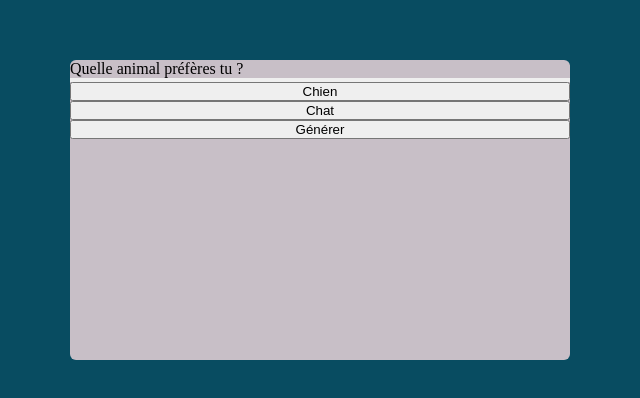
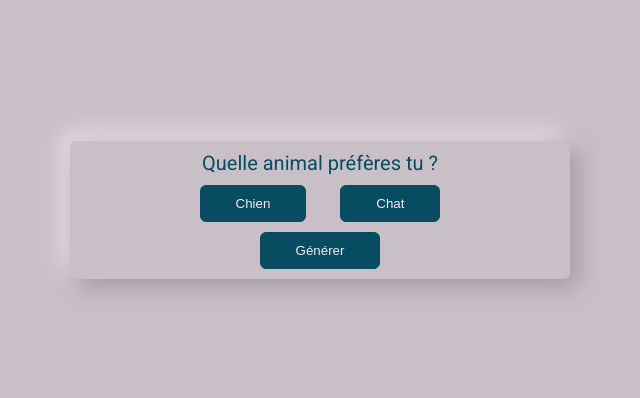
Before and after one commit to NoeSourdes/img-random-dog-cat, a website: page index.html in a window 1280 px wide. Shown: the part 190-588 px from the top of the page, without its empty margins (320-960 px from the left). Drawn offline with Linux system fonts and the light colour scheme.

Commit message:
finalisation du html et du css et début du js

```diff
--- a/index.html
+++ b/index.html
@@ -11,14 +11,16 @@
     <section class="page">
         <div class="section">
             <label class="sentance">Quelle animal préfères tu ?</label>
-            <button>
-                <button class="dog">Chien</button>
-                <button class="cat">Chat</button>
-            </button>
-            <div class="img-dog"></div>
-            <div class="img-cat"></div>
-            <button class="submit">Générer</button>
+            <div class="button">
+                <button id="dog">Chien</button>
+                <button id="cat">Chat</button>
+            </div>
+
+            <div id="img-dog"></div>
+            <div id="img-cat"></div>
+            <button id="submit" onclick="start()">Générer</button>
         </div>
     </section>
+    <script src="./index.js"></script>
 </body>
 </html>
--- a/index.js
+++ b/index.js
@@ -0,0 +1,16 @@
+const imgDog = document.getElementById("img-dog")
+const imgCat = document.getElementById("img-cat")
+const buttonDog = document.getElementById("dog")
+const buttonCat = document.getElementById("cat")
+let verification
+
+buttonDog.addEventListener('click', () => {
+    verification = "dog"
+    console.log(verification)
+})
+
+
+function start(){
+
+    fetch()
+}
--- a/style.scss
+++ b/style.scss
@@ -1,3 +1,5 @@
+@import url('https://fonts.googleapis.com/css2?family=Roboto:wght@100;300;400;500&display=swap');
+
 *{
   margin: 0;
   padding: 0;
@@ -6,7 +8,8 @@
   box-sizing: border-box;
 }
 body {
-  background: #084C61;
+  background: #C8BFC7;
+  font-family: 'Roboto', sans-serif;
   height: 100vh;
 }
 .page{
@@ -17,15 +20,49 @@ body {
   .section{
     display: flex;
     flex-direction: column;
+    justify-content: center;
+    align-items: center;
+    justify-content: space-evenly;
     width: 500px;
-    height: 300px;
     background: #C8BFC7;
     border-radius: 6px;
-    .sentance{
-
+    background: #C8BFC7;
+    box-shadow:  7px 7px 24px #9c959b,
+    -7px -7px 24px #f4e9f3;
+    .sentance {
+      padding: 10px;
+      color: #084C61;
+      font-size: 20px;
     }
-    button {
-
+    .button{
+      button{
+        background: #084C61;
+        border: 1px solid #084C61;
+        color: #f4e9f3;
+        padding: 10px 35px;
+        border-radius: 6px;
+        outline: none;
+        cursor: pointer;
+        transition: 0.3s
+      }
+      button:nth-child(1){
+        margin-right: 30px;
+      }
+      button:focus{
+        background: #f4e9f3;
+        border: 1px solid #084C61;
+        color: #084C61;
+      }
+    }
+    #submit{
+      margin: 10px;
+      background: #084C61;
+      border: 1px solid #084C61;
+      color: #f4e9f3;
+      padding: 10px 35px;
+      border-radius: 6px;
+      outline: none;
+      cursor: pointer;
     }
   }
 }
```
Also changed, not shown: style.css, 1 other file.
